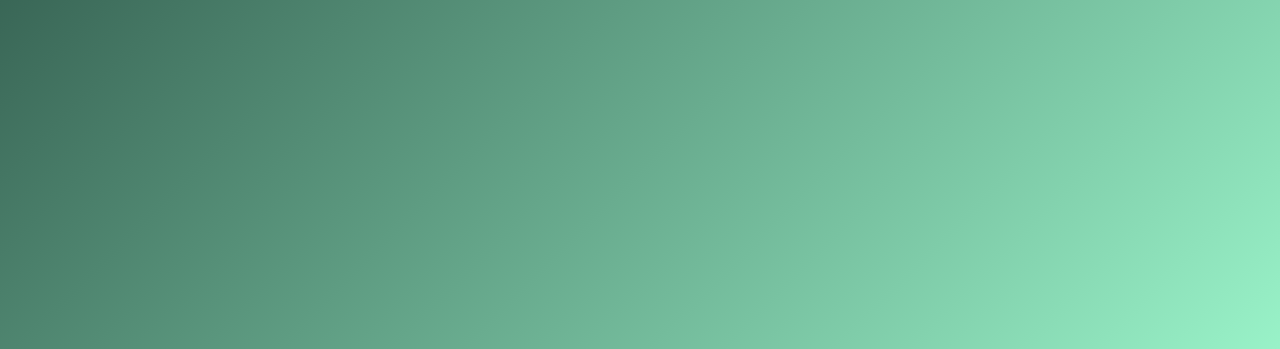
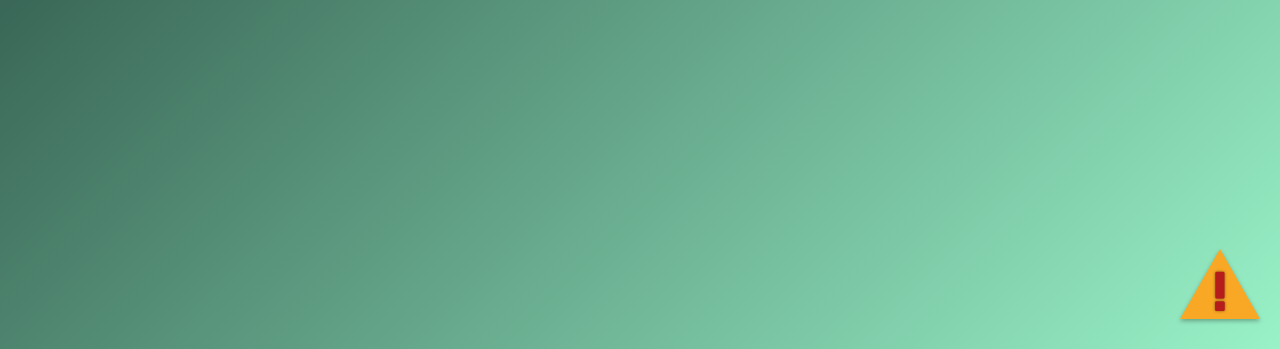
Before and after one commit to m0risss/beste_klasse7-3, a plain HTML site: page index.html in a window 1280 px wide. Shown: the part 451-800 px from the top of the page. Drawn offline with Linux system fonts and the light colour scheme.

Commit message:
Update index.html

```diff
--- a/index.html
+++ b/index.html
@@ -4,7 +4,7 @@
   <meta charset="UTF-8" />
   <meta name="viewport" content="width=device-width, initial-scale=1.0" />
   <title>Hier entsteht was Großes...</title>
-  <link href="https://fonts.googleapis.com/css2?family=Rubik:wght@400;700&display=swap" rel="stylesheet">
+  <link href="https://fonts.googleapis.com/css2?family=Rubik:wght@400;700&display=swap" rel="stylesheet" />
   <style>
     * {
       margin: 0;
@@ -20,6 +20,8 @@
       align-items: center;
       text-align: center;
       color: white;
+      position: relative;
+      overflow: hidden;
     }
     h1 {
       font-size: 3rem;
@@ -34,6 +36,51 @@
       0% { opacity: 0; transform: translateY(-20px); }
       100% { opacity: 1; transform: translateY(0); }
     }
+
+    /* Baustellen-Symbol Container */
+    .construction {
+      position: fixed;
+      bottom: 20px;
+      right: 20px;
+      width: 80px;
+      height: 80px;
+      cursor: default;
+      z-index: 10;
+    }
+
+    /* Baustellen-Dreieck (Warnschild) */
+    .triangle {
+      width: 0;
+      height: 0;
+      border-left: 40px solid transparent;
+      border-right: 40px solid transparent;
+      border-bottom: 70px solid #f9a825; /* warmes gelb */
+      position: relative;
+      animation: wobble 2s infinite ease-in-out;
+      filter: drop-shadow(0 2px 2px rgba(0,0,0,0.3));
+      border-radius: 8px 8px 0 0;
+    }
+
+    /* Ausrufezeichen */
+    .triangle::before {
+      content: "!";
+      position: absolute;
+      top: 10px;
+      left: 50%;
+      transform: translateX(-50%);
+      font-size: 3.5rem;
+      font-weight: 900;
+      color: #b71c1c; /* dunkles rot */
+      text-shadow: 0 0 3px rgba(0,0,0,0.5);
+    }
+
+    /* Wackel-Animation */
+    @keyframes wobble {
+      0%, 100% { transform: rotate(0deg); }
+      25% { transform: rotate(5deg); }
+      50% { transform: rotate(0deg); }
+      75% { transform: rotate(-5deg); }
+    }
   </style>
 </head>
 <body>
@@ -41,5 +88,9 @@
     <h1>Hier entsteht was Großes...</h1>
     <p>Diese Seite wird bald richtig cool – bleib dran!</p>
   </div>
+
+  <div class="construction" title="Baustelle – Seite im Aufbau">
+    <div class="triangle"></div>
+  </div>
 </body>
 </html>
```
